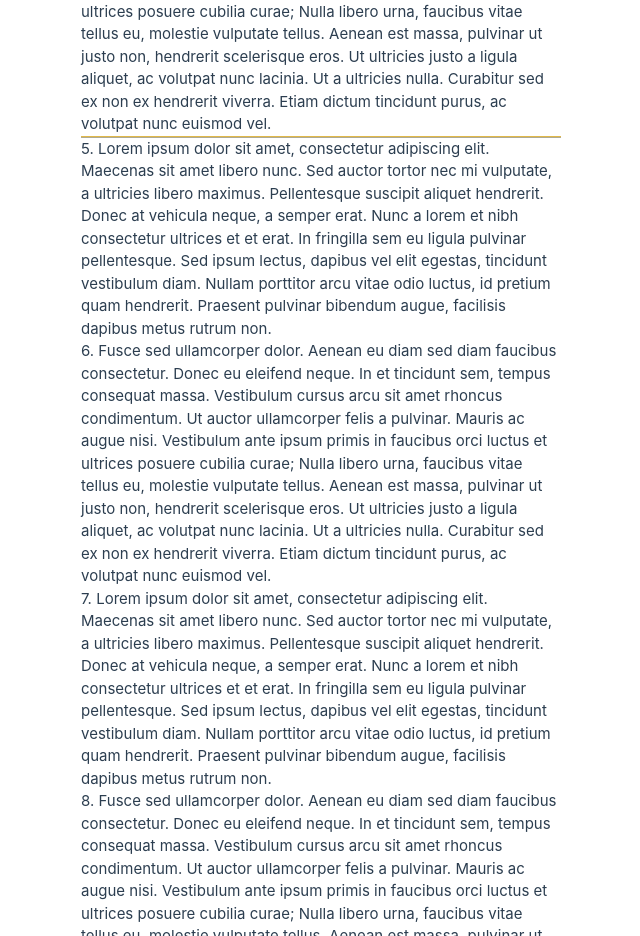
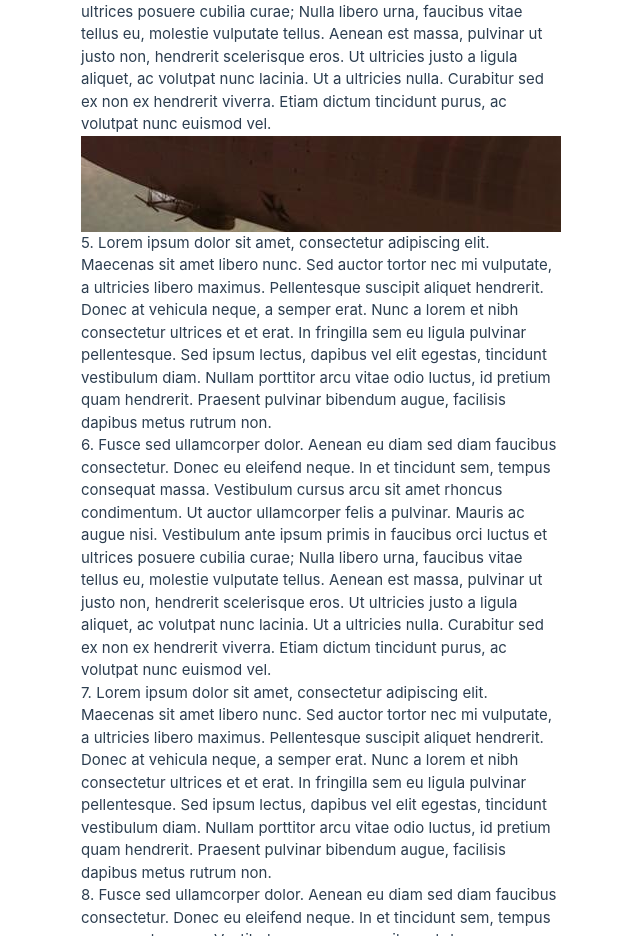
Before and after one commit to AndrewDavidsonDigital/considerations, a Vue app: page /paralax-image in a window 1280 px wide. Shown: the part 1301-2237 px from the top of the page, without its empty margins (319-959 px from the left). Built offline with nearby package versions, Linux system fonts and the light colour scheme.

Commit message:
Paralax  - Clean code and linting

```diff
--- a/src/views/ParalaxImage.vue
+++ b/src/views/ParalaxImage.vue
@@ -27,10 +27,6 @@ import { onMounted, computed, ref } from 'vue'
     return percentComplete
   }
 
-  // function resolveComputedCss(object, cssKey){
-  //   return window.getComputedStyle(object)[cssKey]
-  // }
-
   onMounted(() => {
     const allComputedStyles = ad_1.value.computedStyleMap();
 
@@ -59,8 +55,9 @@ import { onMounted, computed, ref } from 'vue'
     if (entries[0].isIntersecting){
       console.log('entering: ')
       scrollConfig.value.startTimestamp = Date.now()
+    } else {
+      console.log('leaving: ')
     }
-    console.log('leaving: ')
   }
 
   defineExpose({
@@ -86,10 +83,7 @@ import { onMounted, computed, ref } from 'vue'
     <p>4. Fusce sed ullamcorper dolor. Aenean eu diam sed diam faucibus consectetur. Donec eu eleifend neque. In et tincidunt sem, tempus consequat massa. Vestibulum cursus arcu sit amet rhoncus condimentum. Ut auctor ullamcorper felis a pulvinar. Mauris ac augue nisi. Vestibulum ante ipsum primis in faucibus orci luctus et ultrices posuere cubilia curae; Nulla libero urna, faucibus vitae tellus eu, molestie vulputate tellus. Aenean est massa, pulvinar ut justo non, hendrerit scelerisque eros. Ut ultricies justo a ligula aliquet, ac volutpat nunc lacinia. Ut a ultricies nulla. Curabitur sed ex non ex hendrerit viverra. Etiam dictum tincidunt purus, ac volutpat nunc euismod vel.</p>
     <article
       ref="ad_1"
-      class="tw-h-24 tw-max-h-0 tw-w-full tw-bg-gradient-to-t tw-from-slate-400 tw-to-amber-400"
-      :style="`
-        max-height: ${resolveMaxHeight(ad_1_config)}px;
-      `" ></article>
+      class="tw-h-24 tw-w-full tw-bg-fix tw-bg-[url('/airship.jpg')]"></article>
     <p>5. Lorem ipsum dolor sit amet, consectetur adipiscing elit. Maecenas sit amet libero nunc. Sed auctor tortor nec mi vulputate, a ultricies libero maximus. Pellentesque suscipit aliquet hendrerit. Donec at vehicula neque, a semper erat. Nunc a lorem et nibh consectetur ultrices et et erat. In fringilla sem eu ligula pulvinar pellentesque. Sed ipsum lectus, dapibus vel elit egestas, tincidunt vestibulum diam. Nullam porttitor arcu vitae odio luctus, id pretium quam hendrerit. Praesent pulvinar bibendum augue, facilisis dapibus metus rutrum non.</p>
     <article ref="ad_2"></article>
     <p>6. Fusce sed ullamcorper dolor. Aenean eu diam sed diam faucibus consectetur. Donec eu eleifend neque. In et tincidunt sem, tempus consequat massa. Vestibulum cursus arcu sit amet rhoncus condimentum. Ut auctor ullamcorper felis a pulvinar. Mauris ac augue nisi. Vestibulum ante ipsum primis in faucibus orci luctus et ultrices posuere cubilia curae; Nulla libero urna, faucibus vitae tellus eu, molestie vulputate tellus. Aenean est massa, pulvinar ut justo non, hendrerit scelerisque eros. Ut ultricies justo a ligula aliquet, ac volutpat nunc lacinia. Ut a ultricies nulla. Curabitur sed ex non ex hendrerit viverra. Etiam dictum tincidunt purus, ac volutpat nunc euismod vel.</p>
```
